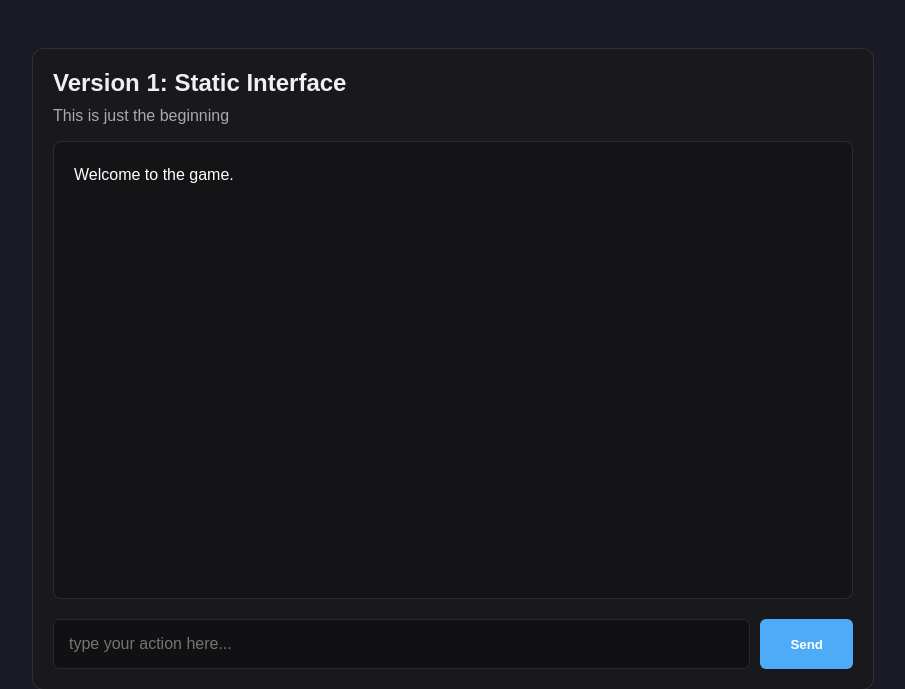
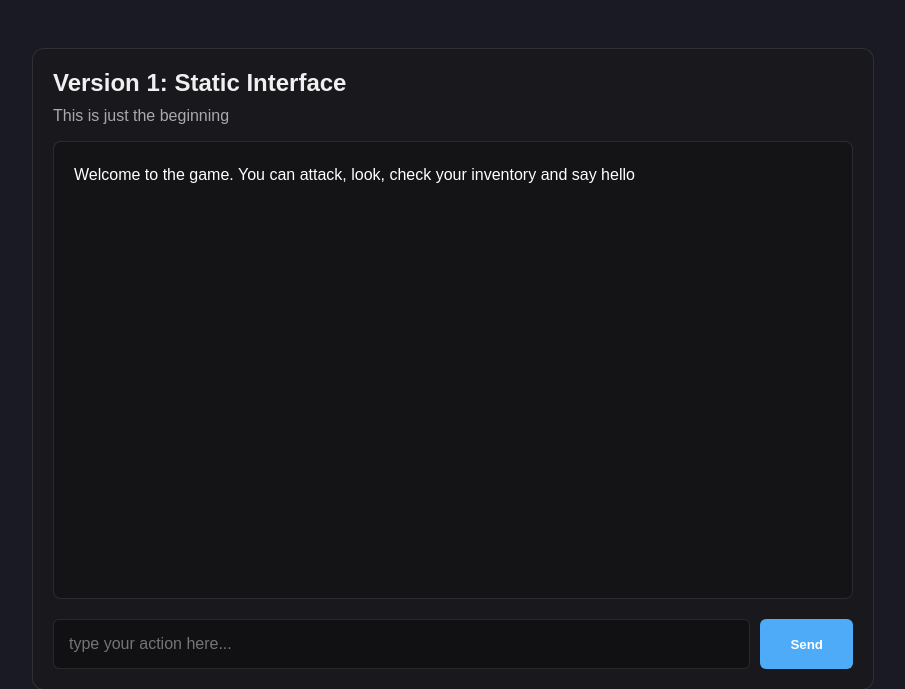
Before and after one commit to yashwardhan-rao/AI-RPG-simulator, a Flask app: page / in a window 1280 px wide. Shown: the top 689 px of the page, without its empty margins (187-1092 px from the left). Run offline with Flask 3, Linux system fonts and the light colour scheme.

Commit message:
style: update UI text for context

```diff
--- a/templates/index.html
+++ b/templates/index.html
@@ -77,7 +77,7 @@
         <p style="color: #aaa; margin-top: -10px;">This is just the beginning</p>
 
         <div id="chat-box" class="chat-history">
-            <div class="ai-msg">Welcome to the game.</div>
+            <div class="ai-msg">Welcome to the game. You can attack, look, check your inventory and say hello</div>
         </div>
 
         <form id="action-form" class="input-area">
```
